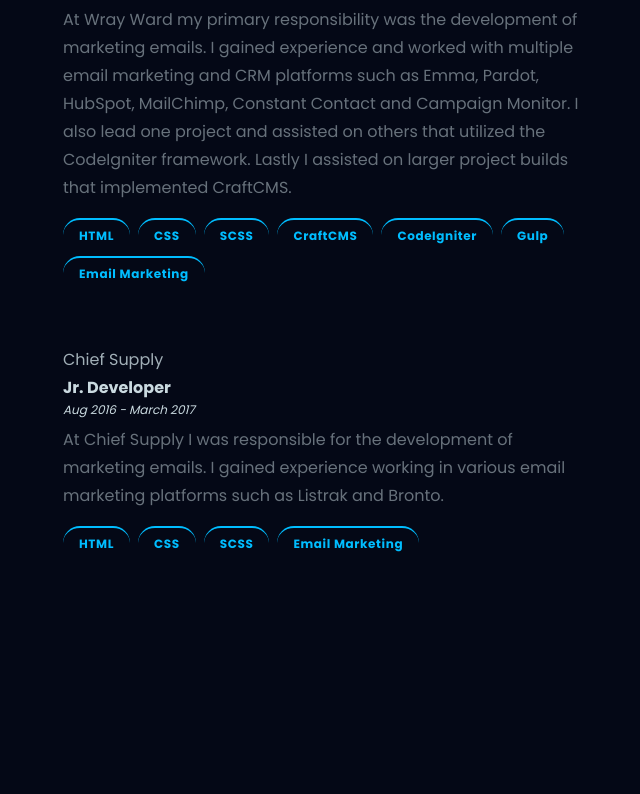
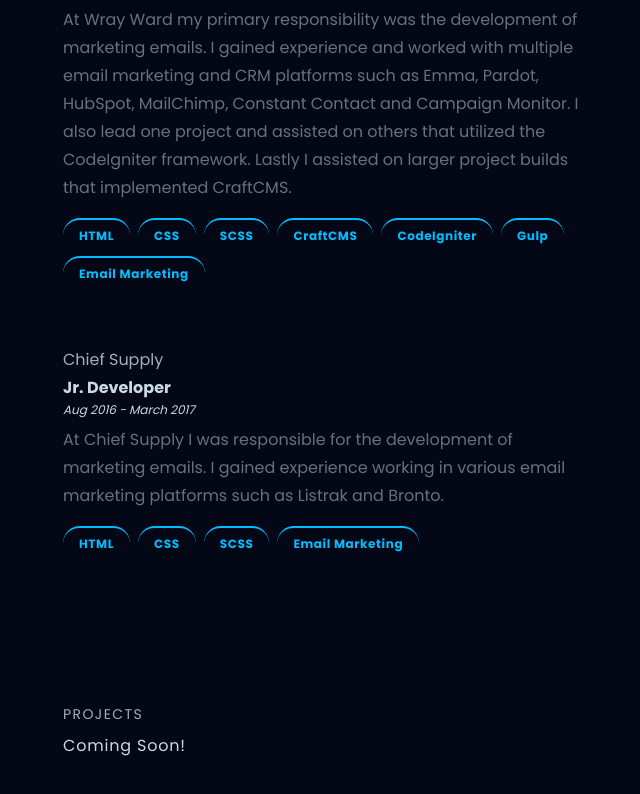
Before and after one commit to im-ironclad/ironfolio, a Next.js app: page / in a window 1280 px wide. Shown: the part 1912-2706 px from the top of the page, without its empty margins (601-1241 px from the left). Before the commit the page ends 2632 px from the top, so only its background shows below. Built offline with nearby package versions, Linux system fonts and the light colour scheme.

Commit message:
Projects - coming soon

```diff
--- a/src/app/page.tsx
+++ b/src/app/page.tsx
@@ -86,17 +86,17 @@ export default function Home() {
   			</section>
 
   			{/* Projects */}
-  			{/* <section className='[&>*+*]:mt-2'>
+  			<section className='[&>*+*]:mt-2'>
   					<h2 className='uppercase tracking-widest text-sm opacity-80'>
   							Projects
   					</h2>
 
   					<div className='[&>*+*]:mt-4 tracking-wider'>
   						<p>
-  							TBD
+  							Coming Soon!
   						</p>
   					</div>
-  			</section> */}
+  			</section>
 			</div>
 		</main>
 	)
```
